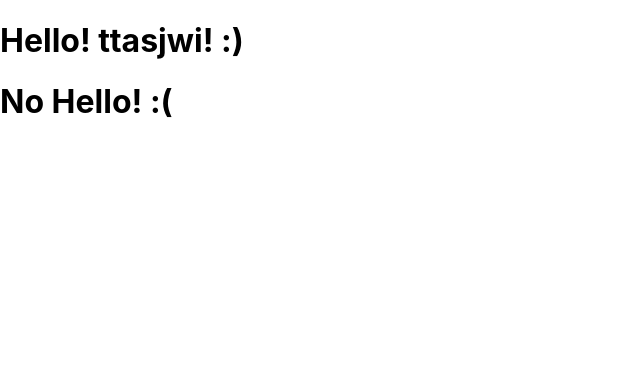
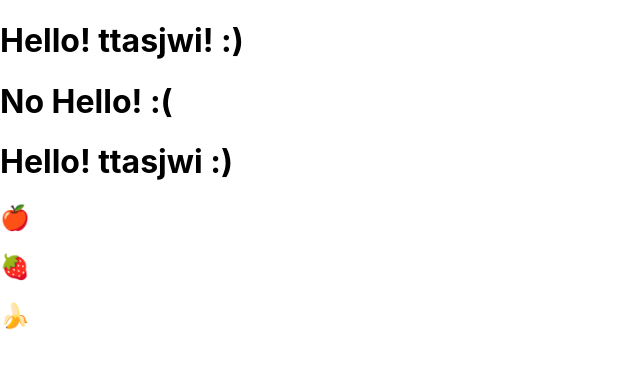
Before and after one commit to ttasjwi/react-habit-tracker, a React (Create React App) app: page / in a window 1280 px wide. Shown: the top 368 px of the page, without its empty margins (0-640 px from the left). Built offline with nearby package versions, Linux system fonts and the light colour scheme.

Commit message:
jsx : `{...}`을 통해 자바스크립트 코드(비즈니스 로직) 삽입

```diff
--- a/src/components/app.jsx
+++ b/src/components/app.jsx
@@ -6,6 +6,14 @@ function App() {
         <>
             <h1>Hello! {name}! :)</h1>
             <h1>No Hello! :(</h1>
+            {
+                name && <h1>Hello! {name} :)</h1> // 단축 평가로 오른쪽 값이 return 된다.
+            }
+            {
+                ['🍎', '🍓', '🍌'].map(item => (
+                    <h2>{item}</h2>
+                ))
+            }
         </>
     );
 }
```
